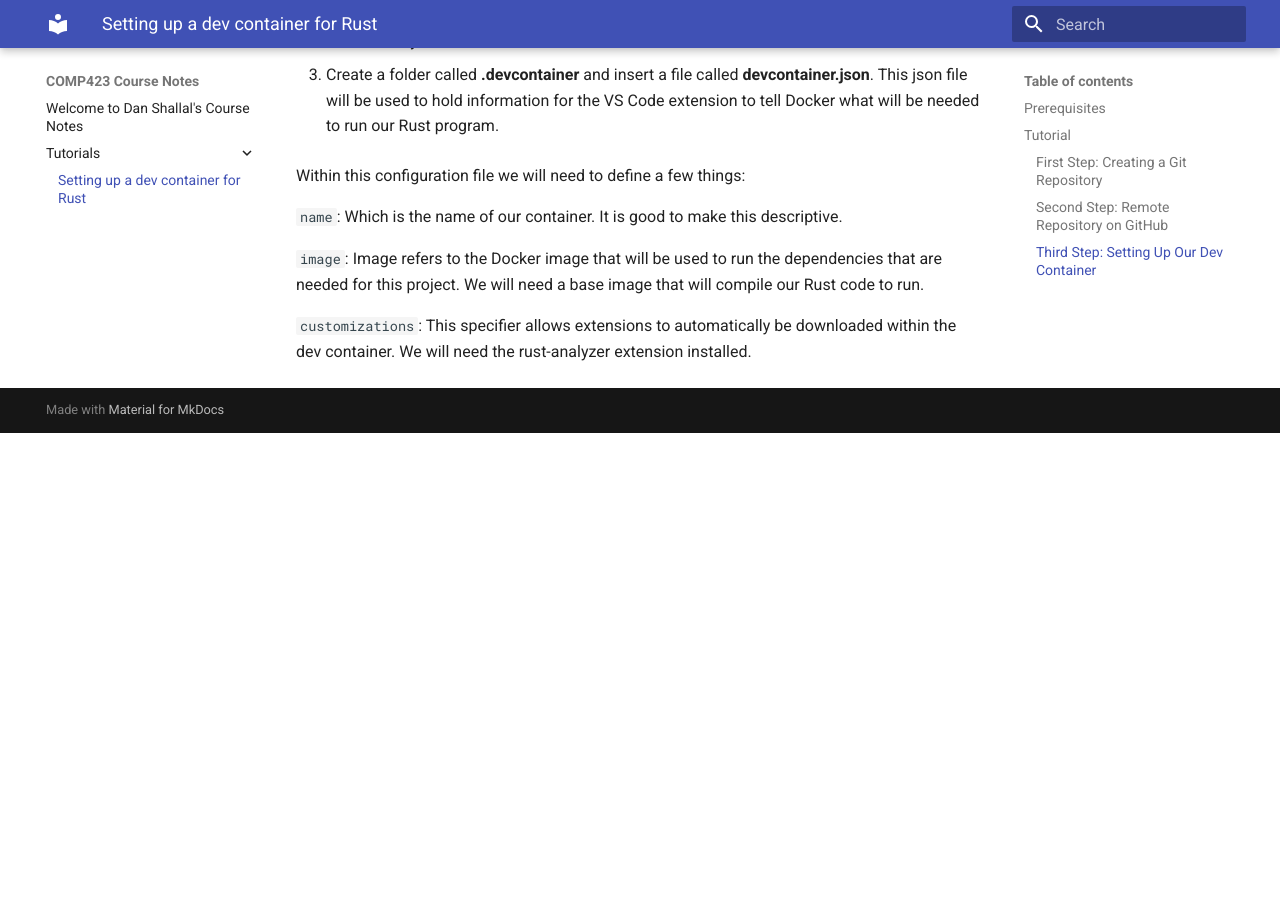
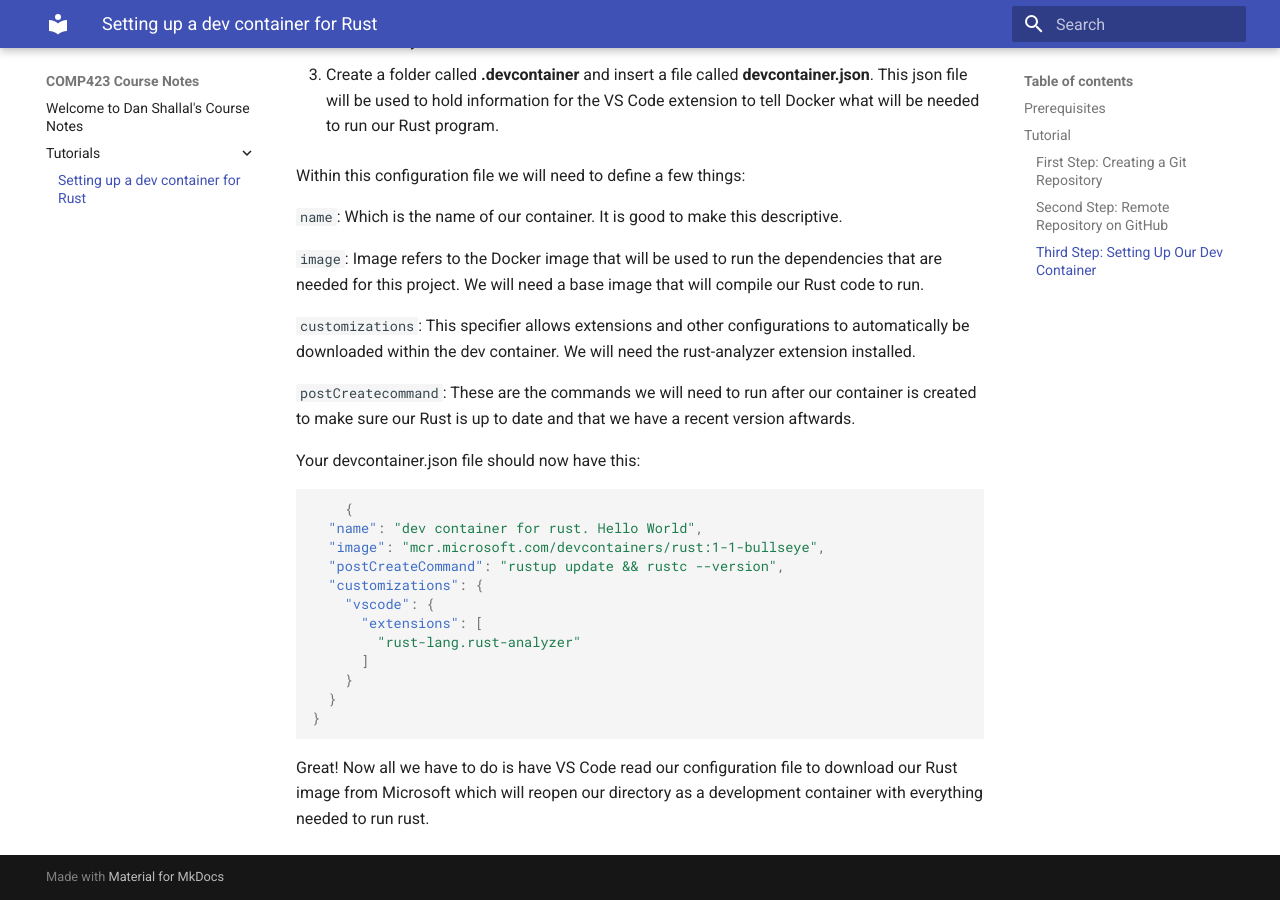
Before and after one commit to dshallal/comp423-course-notes, an MkDocs documentation site: the page built from docs/tutorials/rust-setup.md, in a window 1280 px wide and 900 px high, scrolled down 2618 px. Built offline with MkDocs 1.6.1 and Material for MkDocs 9.7.7, drawn with Linux system fonts in a browser that asks for light colours; before the commit the page ends 3051 px from its top, so only the background shows below that.

Commit message:
adding correct config file and tested in sep container

````diff
--- a/docs/tutorials/rust-setup.md
+++ b/docs/tutorials/rust-setup.md
@@ -95,4 +95,25 @@ Within this configuration file we will need to define a few things:
 
 <code>image</code>: Image refers to the Docker image that will be used to run the dependencies that are needed for this project. We will need a base image that will compile our Rust code to run.
 
-<code>customizations</code>: This specifier allows extensions to automatically be downloaded within the dev container. We will need the rust-analyzer extension installed.
+<code>customizations</code>: This specifier allows extensions and other configurations to automatically be downloaded within the dev container. We will need the rust-analyzer extension installed.
+
+<code>postCreatecommand</code>: These are the commands we will need to run after our container is created to make sure our Rust is up to date and that we have a recent version aftwards.
+
+Your devcontainer.json file should now have this:
+
+```json
+    {
+  "name": "dev container for rust. Hello World",
+  "image": "mcr.microsoft.com/devcontainers/rust:1-1-bullseye",
+  "postCreateCommand": "rustup update && rustc --version",
+  "customizations": {
+    "vscode": {
+      "extensions": [
+        "rust-lang.rust-analyzer"
+      ]
+    }
+  }
+}
+```
+
+Great! Now all we have to do is have VS Code read our configuration file to download our Rust image from Microsoft which will reopen our directory as a development container with everything needed to run rust.
````
